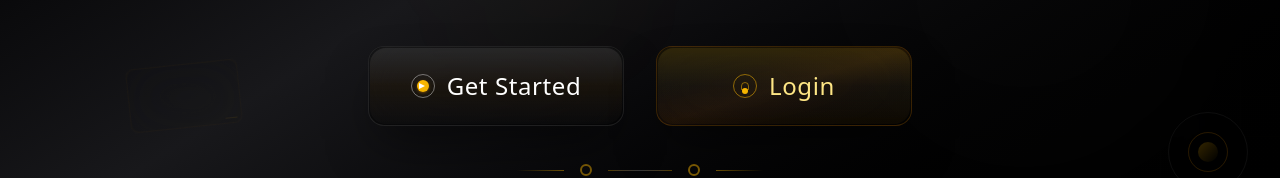
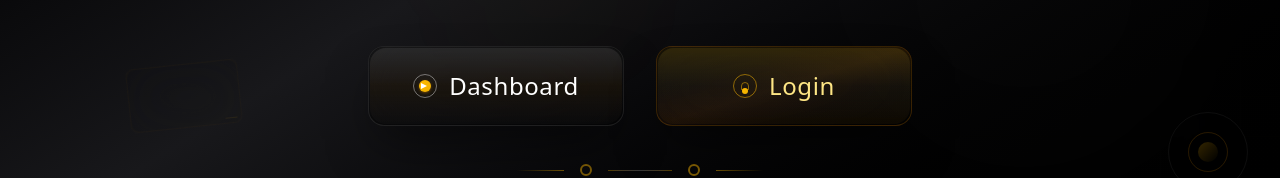
Before and after one commit to Aryanluthra1911/Trackify, a React (Vite) app in the folder frontend/: page / in a window 1280 px wide. Shown: the part 544-722 px from the top of the page. Built offline with nearby package versions, Linux system fonts and the light colour scheme.

Commit message:
feat: Update navigation from signup to dashboard on Home page

```diff
--- a/frontend/src/pages/Home.jsx
+++ b/frontend/src/pages/Home.jsx
@@ -69,7 +69,7 @@ const Home = () => {
                     {/* Get Started Button */}
                     <button
                         onClick={() => {
-                            navigate("/signup");
+                            navigate("/dashboard");
                         }}
                         className="group relative h-20 w-64 rounded-2xl overflow-hidden
                                 bg-black/50 backdrop-blur-2xl
@@ -98,7 +98,7 @@ const Home = () => {
                                     <div className="absolute top-1/2 left-1/2 transform  -translate-y-1/2 -translate-x-1 w-0 h-0 border-l-[6px] border-l-white border-t-[3px] border-t-transparent border-b-[3px] border-b-transparent"></div>
                                 </div>
                                 <span className="text-2xl font-light text-white group-hover:text-amber-100 transition-colors duration-300 tracking-wide">
-                                    Get Started
+                                    Dashboard
                                 </span>
                             </div>
                         </div>
```
